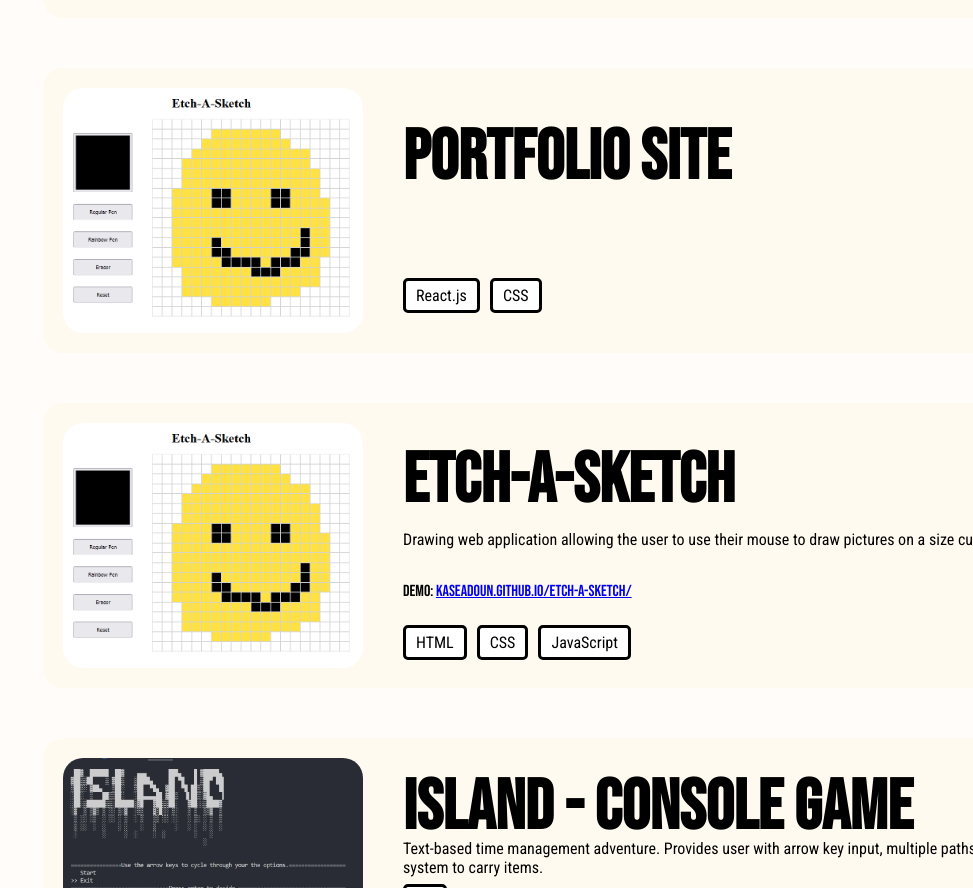
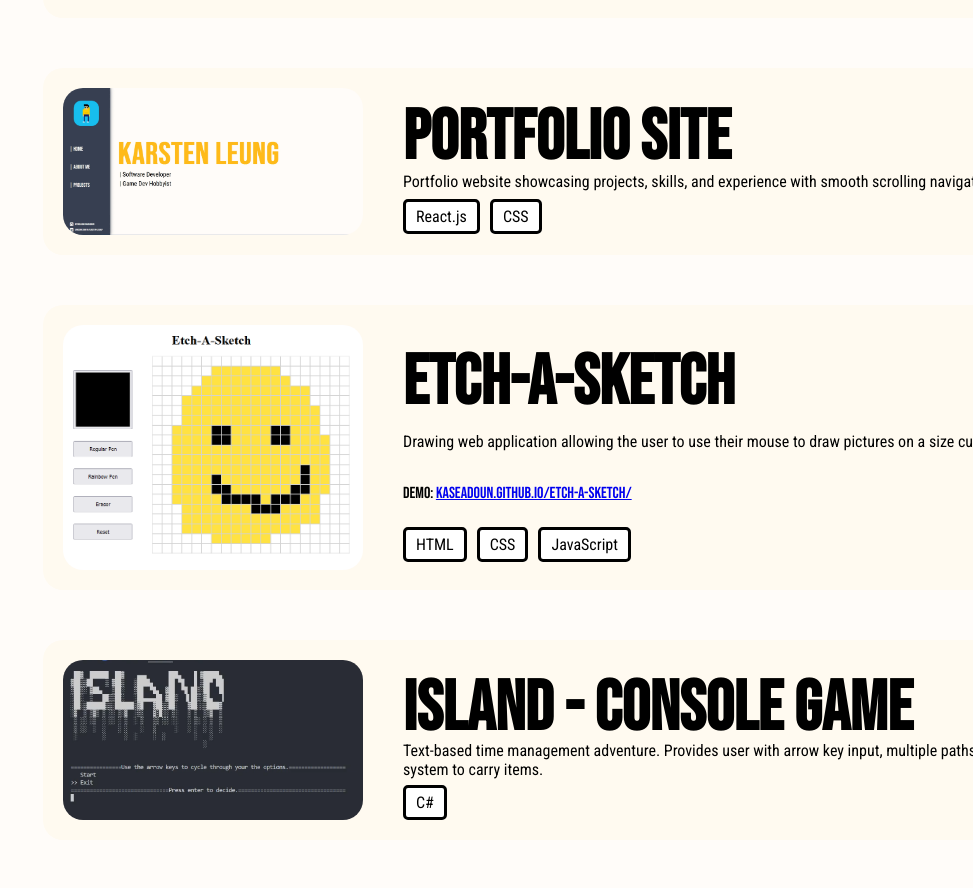
Before and after one commit to kaseadoun/karsten-leung-portfolio, a React (Vite) app: page / in a window 1280 px wide. Shown: the part 5798-6686 px from the top of the page, without its empty margins (307-1280 px from the left). Built offline with nearby package versions, Linux system fonts and the light colour scheme.

Commit message:
Added description of portfolio site

```diff
--- a/src/data/projectData.js
+++ b/src/data/projectData.js
@@ -17,11 +17,11 @@ export const projects = [
     },
     {
         name: "Portfolio Site",
-        description: "",
+        description: "Portfolio website showcasing projects, skills, and experience with smooth scrolling navigation and clean design.",
         techStack: ["React.js", "CSS"],
         dependencies: [],
         url: "",
-        image: "etch-a-sketch.webp",
+        image: "portfolio.webp",
     },
     {
         name: "Etch-a-Sketch",
```
